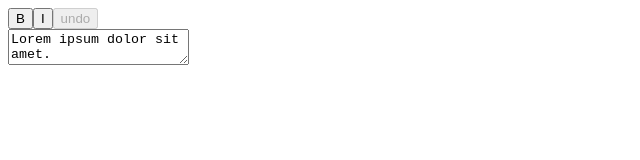
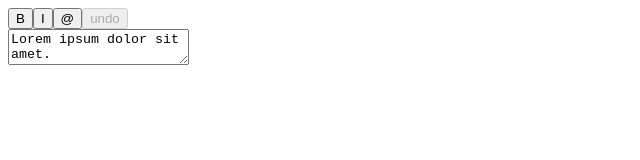
Before and after one commit to ermondel/react-editor, a React app: page / in a window 1280 px wide. Shown: the top 160 px of the page, without its empty margins (0-640 px from the left). Built offline with nearby package versions, Linux system fonts and the light colour scheme; the HTML template or start-up script is replaced by a standard one.

Commit message:
feat: convert text to @-separated list

```diff
--- a/package.json
+++ b/package.json
@@ -1,6 +1,6 @@
 {
   "name": "react-editor",
-  "version": "0.4.0",
+  "version": "0.5.0",
   "private": true,
   "homepage": "https://github.com/ermondel/react-editor#readme",
   "description": "react editor",
--- a/src/App.js
+++ b/src/App.js
@@ -57,12 +57,22 @@ class App extends Component {
     this.addTag('I');
   };
 
+  split = () => {
+    const { text } = this.state;
+
+    if (text.indexOf('@') >= 0) {
+      this.editorHistory.push(text);
+      this.setState({ text: text.replaceAll(/ *@ */g, '\r\n@\r\n') });
+    }
+  };
+
   render() {
     return (
       <div className='app'>
         <div className='panel'>
           <button onClick={this.bold}>B</button>
           <button onClick={this.italic}>I</button>
+          <button onClick={this.split}>@</button>
           <button onClick={this.undo} disabled={!this.editorHistory.length}>
             undo
           </button>
```
